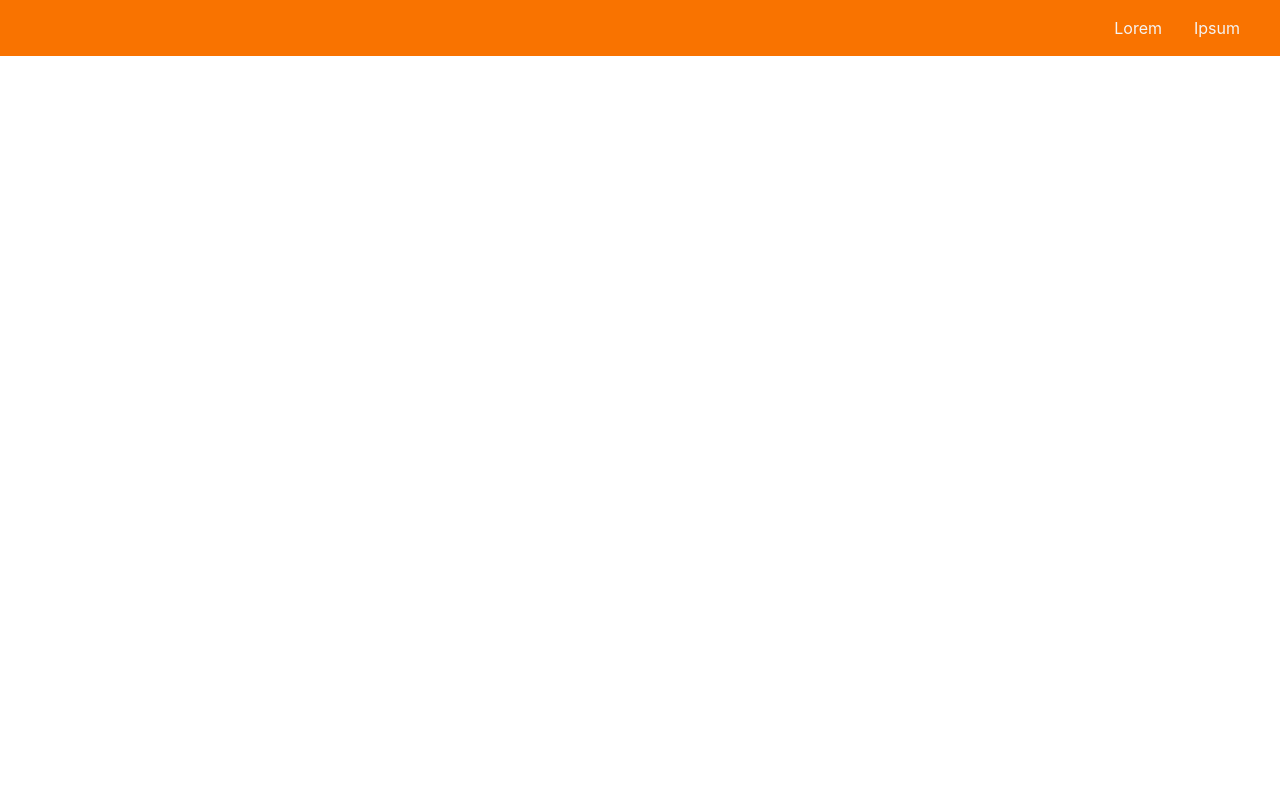
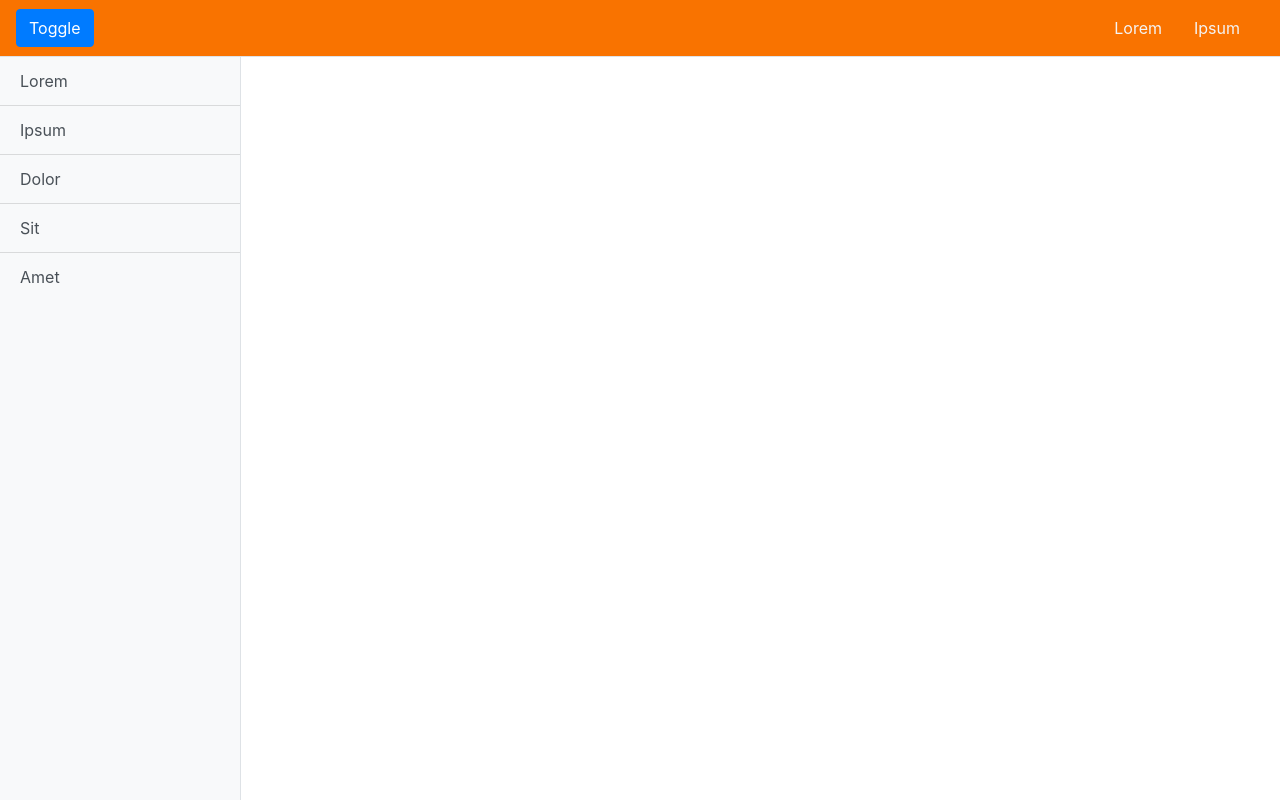
Before and after one commit to Naman-sopho/llamas_rule, a PHP site: page / in a window 1280 px wide. Run offline with PHP 8.4, Linux system fonts and the light colour scheme.

Commit message:
Add sidebar witth placeholders.

```diff
--- a/css/main.css
+++ b/css/main.css
@@ -23,3 +23,48 @@
 .navbar-toggle {
     background: #fff !important;
 }
+
+body {
+  overflow-x: hidden;
+}
+
+#sidebar-wrapper {
+  min-height: 100vh;
+  margin-left: -15rem;
+  -webkit-transition: margin .25s ease-out;
+  -moz-transition: margin .25s ease-out;
+  -o-transition: margin .25s ease-out;
+  transition: margin .25s ease-out;
+}
+
+#sidebar-wrapper .sidebar-heading {
+  padding: 0.875rem 1.25rem;
+  font-size: 1.2rem;
+}
+
+#sidebar-wrapper .list-group {
+  width: 15rem;
+}
+
+#page-content-wrapper {
+  min-width: 100vw;
+}
+
+#wrapper.toggled #sidebar-wrapper {
+  margin-left: 0;
+}
+
+@media (min-width: 768px) {
+  #sidebar-wrapper {
+    margin-left: 0;
+  }
+
+  #page-content-wrapper {
+    min-width: 0;
+    width: 100%;
+  }
+
+  #wrapper.toggled #sidebar-wrapper {
+    margin-left: -15rem;
+  }
+}
--- a/home.html
+++ b/home.html
@@ -4,14 +4,30 @@
 
     <link rel="stylesheet" type="text/css" href="css/main.css">
 </head>
+<script src="https://code.jquery.com/jquery-3.4.1.slim.min.js"
+    integrity="sha256-pasqAKBDmFT4eHoN2ndd6lN370kFiGUFyTiUHWhU7k8=" crossorigin="anonymous"></script>
 
 <body>
-    <nav class="navbar navbar-expand-lg fixed-top">
-        <button class="navbar-toggler" type="button" data-toggle="collapse" data-target="#navbarContent" aria-controls="navbarSupportedContent" aria-expanded="false" aria-label="Toggle navigation">
+    <div class="d-flex" id="wrapper">
+        <div class="bg-light border-right" id="sidebar-wrapper">
+            <div class="sidebar-heading">Heading </div>
+            <div class="list-group list-group-flush">
+                <a href="#" class="list-group-item list-group-item-action bg-light">Lorem</a>
+                <a href="#" class="list-group-item list-group-item-action bg-light">Ipsum</a>
+                <a href="#" class="list-group-item list-group-item-action bg-light">Dolor</a>
+                <a href="#" class="list-group-item list-group-item-action bg-light">Sit</a>
+                <a href="#" class="list-group-item list-group-item-action bg-light">Amet</a>
+            </div>
+        </div>
+        <div id="page-content">
+            <nav class="navbar navbar-expand-lg border-bottom fixed-top">
+                <button class="btn btn-primary" id="menu-toggle">Toggle</button>
+                <button class="navbar-toggler" type="button" data-toggle="collapse" data-target="#navbarContent"
+                    aria-controls="navbarContent" aria-expanded="false" aria-label="Toggle navigation">
                     <span class="navbar-toggler-icon"></span>
                 </button>
 
-        <div class="collapse navbar-collapse" id="navbarSupportedContent">
+                <div class="collapse navbar-collapse" id="navbarContent">
                     <ul class="navbar-nav ml-auto mt-2 mt-lg-0">
                         <li class="nav-item active">
                             <a class="nav-link" href="#">Lorem <span class="sr-only">(current)</span></a>
@@ -22,4 +38,13 @@
                     </ul>
                 </div>
             </nav>
+        </div>
+    </div>
 </body>
+
+<script>
+    $("#menu-toggle").click(function (e) {
+        e.preventDefault();
+        $("#wrapper").toggleClass("toggled");
+    });
+</script>
```
Lines whose indentation alone changed are shown as unchanged.
